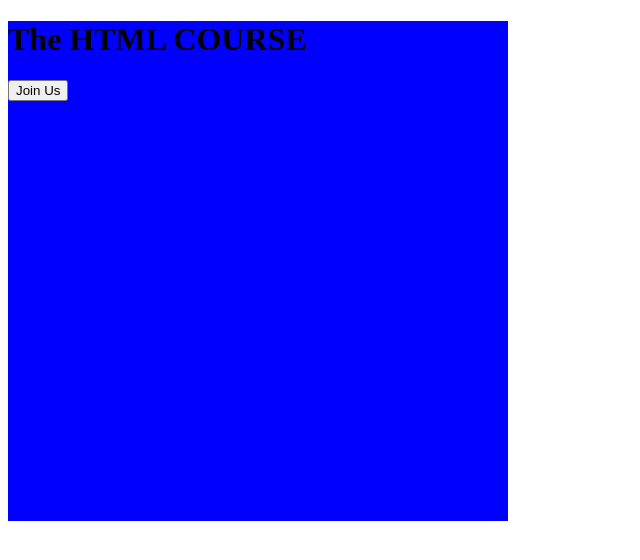
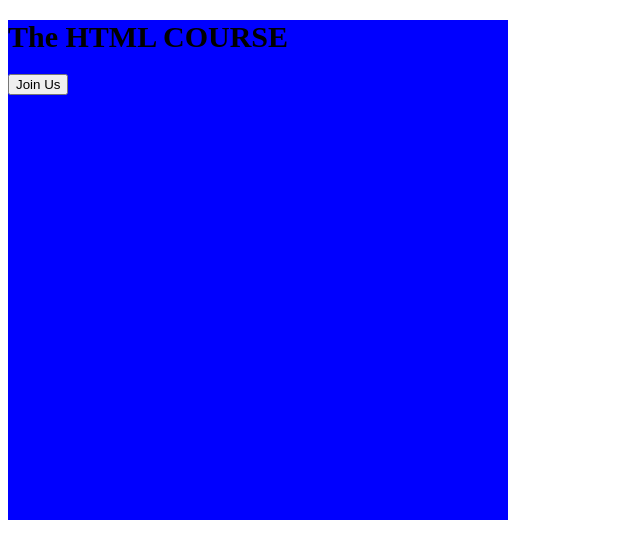
Before and after one commit to mohaomer/html-test, a plain HTML site: page index.html in a window 1280 px wide. Shown: the whole page, without its empty margins (0-640 px from the left). Drawn offline with Linux system fonts and the light colour scheme.

Commit message:
modfiy header

```diff
--- a/css/style.css
+++ b/css/style.css
@@ -4,3 +4,7 @@
   height:500px
 
 }
+.header {
+  background-attachment: scroll;
+  font-size:30px;
+}
```
